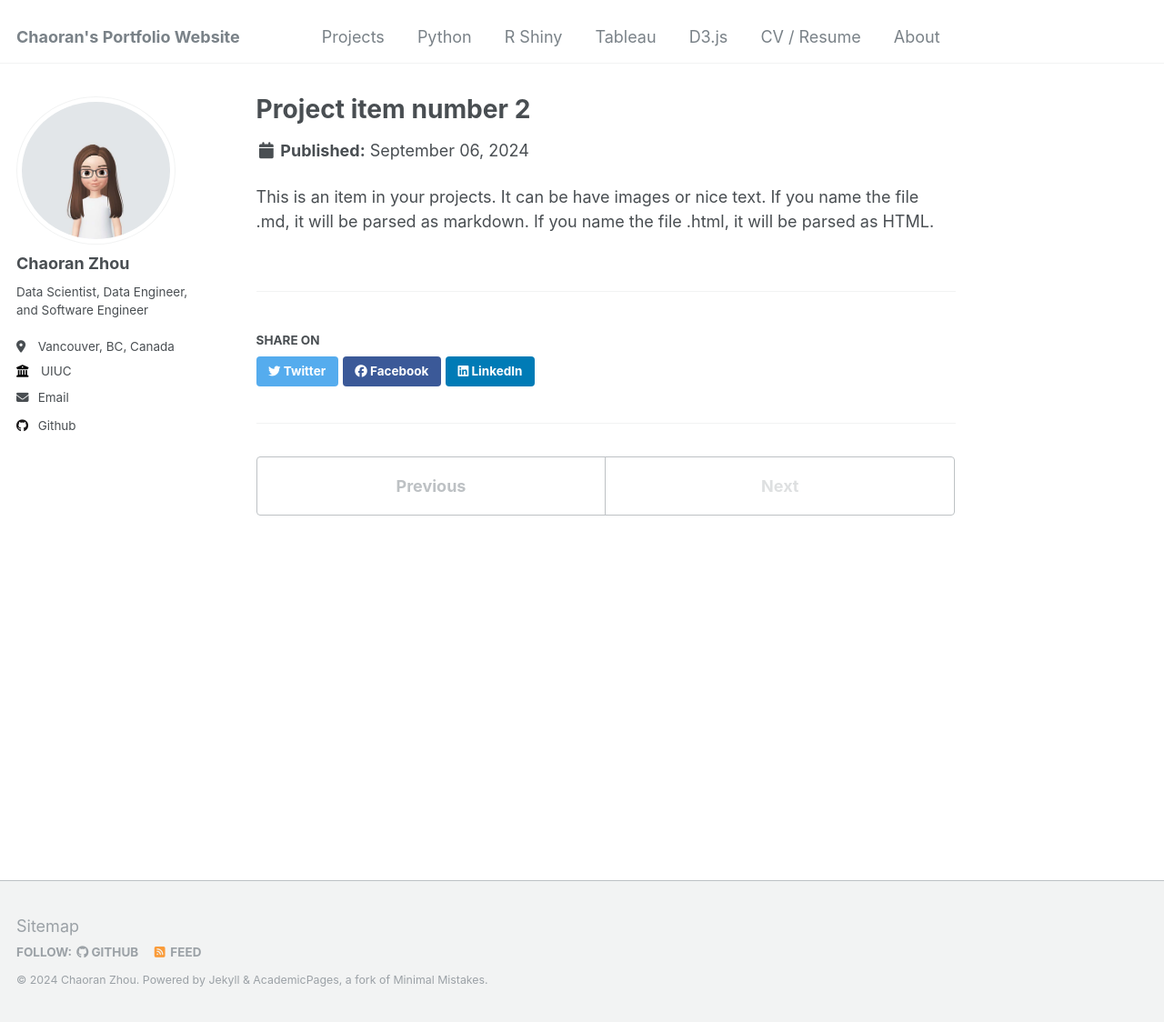
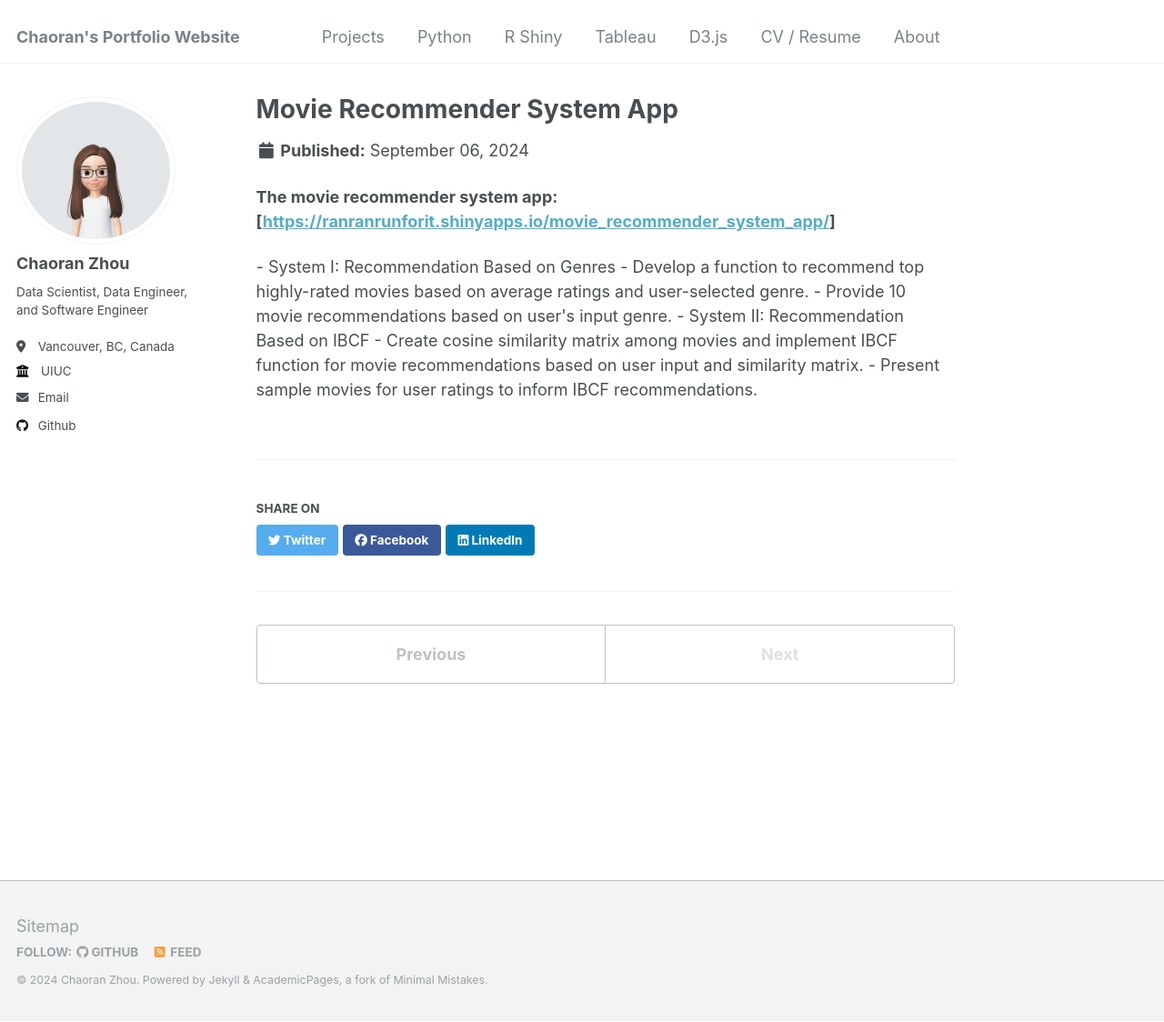
Before and after one commit to ranranrunforit/ranranrunforit.github.io, a Jekyll site: the page built from _projects/project-2.html, in a window 1280 px wide and 1124 px high. Shown: the whole window at 91% size. Built offline with Jekyll 4.4.1, drawn with Linux system fonts in a browser that asks for light colours.

Commit message:
Update project-2.html

```diff
--- a/_projects/project-2.html
+++ b/_projects/project-2.html
@@ -1,7 +1,15 @@
 ---
-title: "Project item number 2"
-excerpt: "Short description of project item number 2 <br/><img src='/images/Shiny.png'>"
+title: "Movie Recommender System App"
+excerpt: "Movie Recommendation Based on Genres or IBCF Using R shiny(System II)<br/><img src='/images/Shiny.png'>"
 collection: projects
 ---
 
-This is an item in your projects. It can be have images or nice text. If you name the file .md, it will be parsed as markdown. If you name the file .html, it will be parsed as HTML.
+<p><strong>The movie recommender system app: [<a href="https://ranranrunforit.shinyapps.io/movie_recommender_system_app/" class="uri">https://ranranrunforit.shinyapps.io/movie_recommender_system_app/</a>]</strong></p>
+
+- System I: Recommendation Based on Genres
+  - Develop a function to recommend top highly-rated movies based on average ratings and user-selected genre.
+  - Provide 10 movie recommendations based on user's input genre.
+
+- System II: Recommendation Based on IBCF
+  - Create cosine similarity matrix among movies and implement IBCF function for movie recommendations based on user input and similarity matrix.
+  - Present sample movies for user ratings to inform IBCF recommendations.
```
